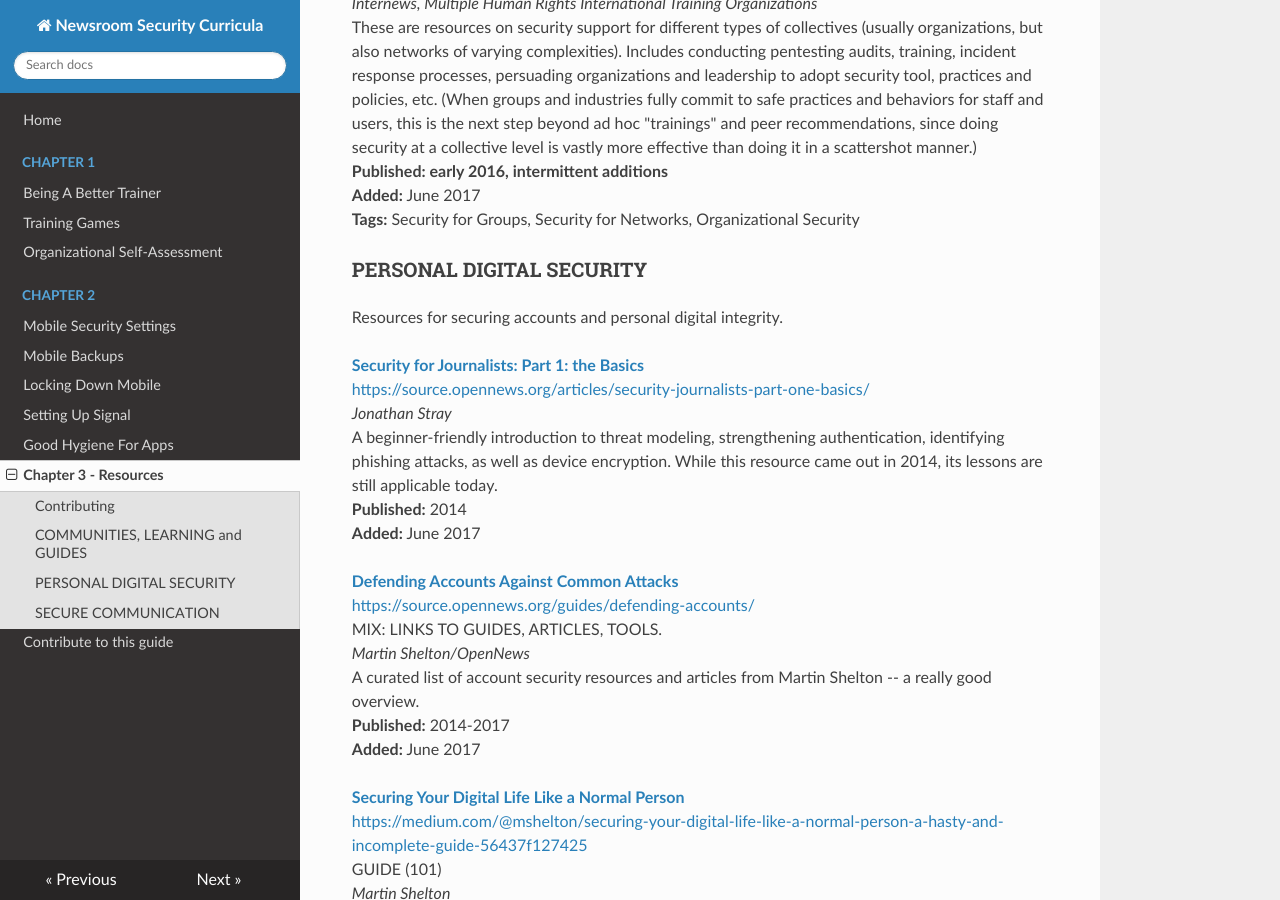
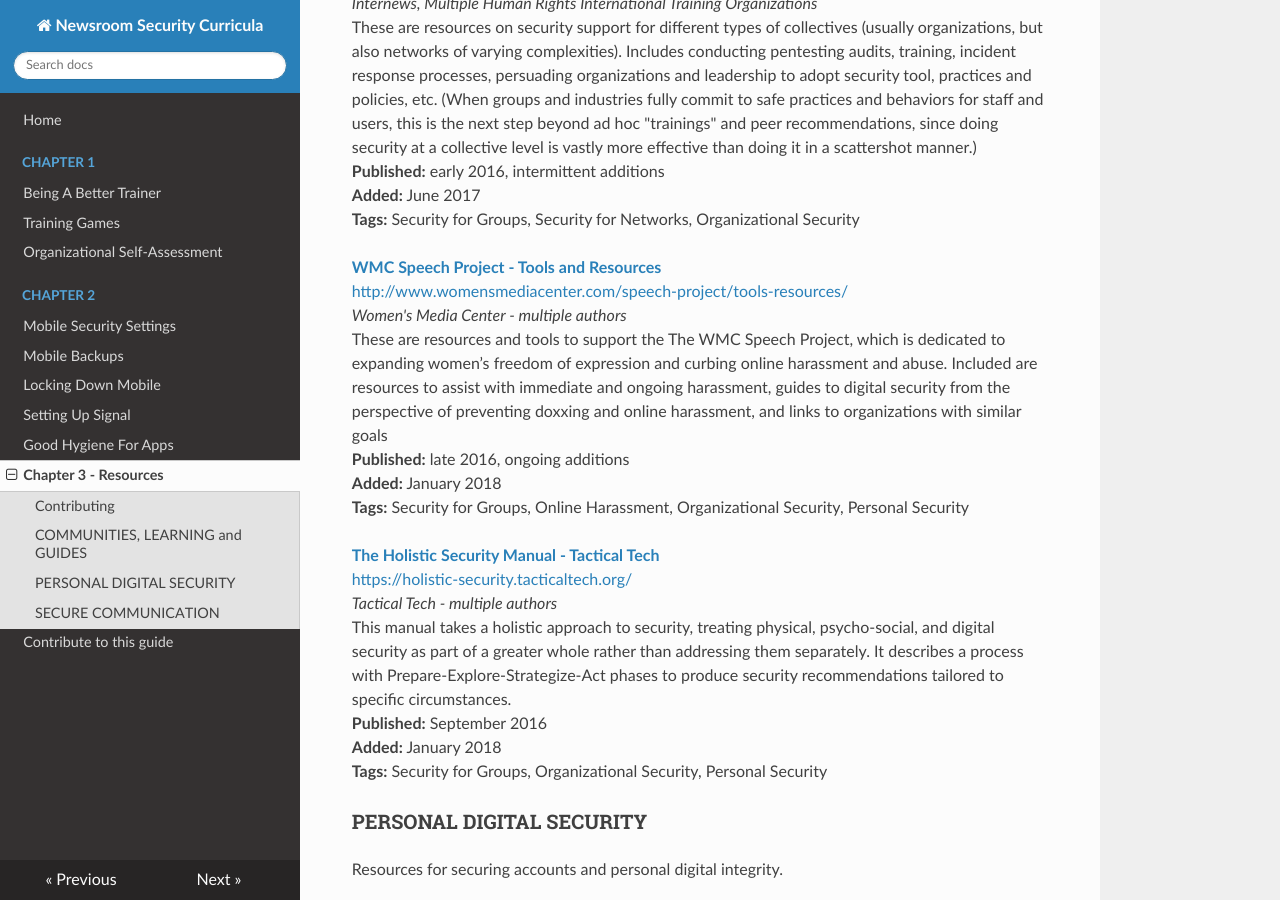
Before and after one commit to OpenNewsLabs/field-guide-security-training-newsroom, an MkDocs documentation site: the page built from docs/Chapter03-Resources.md, in a window 1280 px wide and 900 px high, scrolled down 4728 px. Built offline with MkDocs 1.6.1, drawn with Linux system fonts in a browser that asks for light colours; nearby versions of some CDN libraries; old or Windows-style settings are respelled for this version of MkDocs; some of the changed text lies outside the part shown.

Commit message:
Updating resources page with links from wiki - got as far as holistic security manual, will continue laterw

```diff
--- a/docs/Chapter03-Resources.md
+++ b/docs/Chapter03-Resources.md
@@ -63,7 +63,7 @@
 
 **[Journalists in Distress: Securing Your Digital Life](http://www.cjfe.org/journalists_in_distress_securing_your_digital_life)**
 [http://www.cjfe.org/journalists_in_distress_securing_your_digital_life](http://www.cjfe.org/journalists_in_distress_securing_your_digital_life)
-*Canadian Journalists for Free Expression*** **
+*Canadian Journalists for Free Expression*
 The guide includes background information describing how data flows online and in mobile networks, as well as information on browser privacy and security, encrypted communications, social media privacy, internet cafe concerns, strong authentication, and information about technical threats from authorities.
 **Published:**  January 2017
 **Added:**  June 2017
@@ -160,9 +160,26 @@
 [https://orgsec.community/display/OS](https://orgsec.community/display/OS)
 *Internews, Multiple Human Rights International Training Organizations*
 These are resources on security support for different types of collectives (usually organizations, but also networks of varying complexities). Includes conducting pentesting audits, training, incident response processes, persuading organizations and leadership to adopt security tool, practices and policies, etc. (When groups and industries fully commit to safe practices and behaviors for staff and users, this is the next step beyond ad hoc "trainings" and peer recommendations, since doing security at a collective level is vastly more effective than doing it in a scattershot manner.)
-**Published: **early 2016, intermittent additions
+**Published:** early 2016, intermittent additions
 **Added:** June 2017
 **Tags:** Security for Groups, Security for Networks, Organizational Security
+
+**[WMC Speech Project - Tools and Resources](http://www.womensmediacenter.com/speech-project/tools-resources/)**<br/>
+[http://www.womensmediacenter.com/speech-project/tools-resources/](http://www.womensmediacenter.com/speech-project/tools-resources/)<br/>
+*Women's Media Center - multiple authors*<br/>
+These are resources and tools to support the The WMC Speech Project, which is dedicated to expanding women’s freedom of expression and curbing online harassment and abuse. Included are resources to assist with immediate and ongoing harassment, guides to digital security from the perspective of preventing doxxing and online harassment, and links to organizations with similar goals<br/>
+**Published:** late 2016, ongoing additions<br/>
+**Added:** January 2018<br/>
+**Tags:** Security for Groups, Online Harassment, Organizational Security, Personal Security<br/>
+
+**[The Holistic Security Manual - Tactical Tech](https://holistic-security.tacticaltech.org/)**<br/>
+[https://holistic-security.tacticaltech.org/](https://holistic-security.tacticaltech.org/)<br/>
+*Tactical Tech - multiple authors*<br/>
+This manual takes a holistic approach to security, treating physical, psycho-social, and digital security as part of a greater whole rather than addressing them separately. It describes a process with Prepare-Explore-Strategize-Act phases to produce security recommendations tailored to specific circumstances.<br/>
+**Published:** September 2016<br/>
+**Added:** January 2018<br/>
+**Tags:** Security for Groups, Organizational Security, Personal Security<br/>
+
 
 
 ### PERSONAL DIGITAL SECURITY
```
